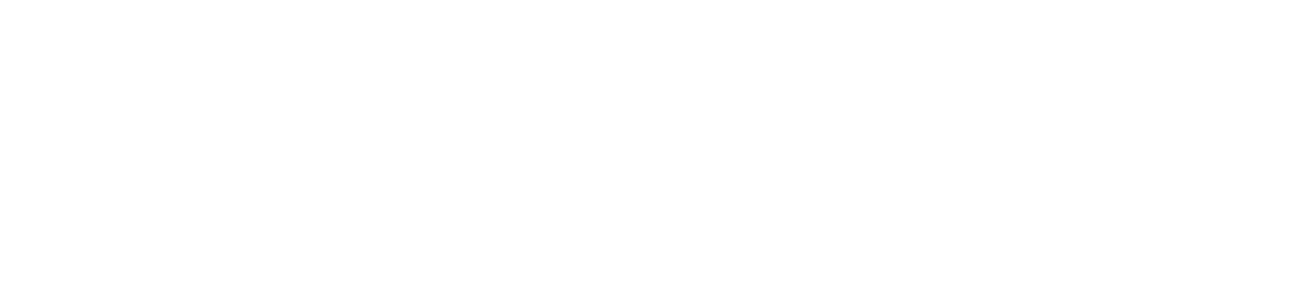
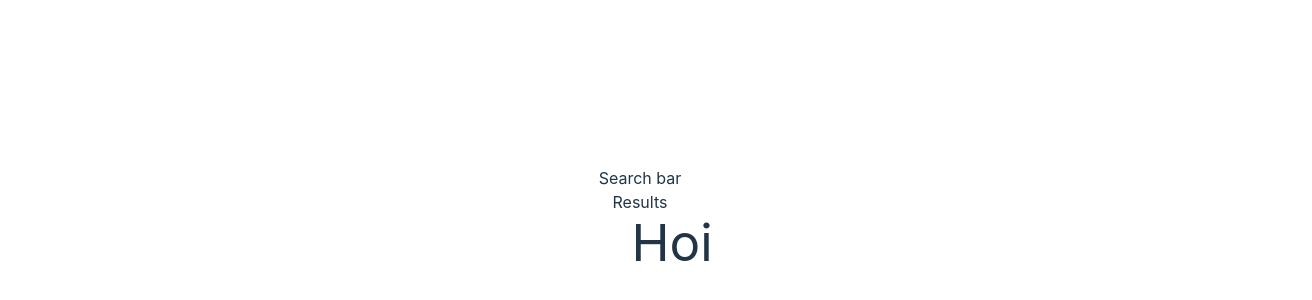
Before and after one commit to team-golfslag/Conflux-web, a React (Vite) app: page /projects/search in a window 1280 px wide. Before the commit this address had no page. Shown: the part 182-482 px from the top of the page, 1312 px wide, since content can reach past the window. Built offline with nearby package versions, Linux system fonts and the light colour scheme.

Commit message:
wip: Maak een opzet voor de zoekpagina

```diff
--- /dev/null
+++ b/src/pageComponents/ProjectCard.tsx
@@ -0,0 +1,14 @@
+import Project from "../typing/Project.ts";
+
+type ProjectCardProps = {
+    project: Project
+}
+
+
+const ProjectCard = ({project}: ProjectCardProps) => {
+    return <div className="bg-white w-screen">
+        <h1>{project.title}</h1>
+    </div>
+}
+
+export default ProjectCard
--- /dev/null
+++ b/src/pages/ProjectSearchPage.tsx
@@ -0,0 +1,20 @@
+import Project from "../typing/Project.ts";
+import ProjectCard from "../pageComponents/ProjectCard.tsx";
+
+const ProjectSearchBar = () => {
+
+    const pro: Project = {
+        title: "Hoi",
+        description: "blablabla",
+        id: "09897836754"
+    }
+
+    return <>
+        <div>Search bar</div>
+
+        <div>Results</div>
+        <ProjectCard project={pro}/>
+    </>
+}
+
+export default ProjectSearchBar
--- a/src/routes.tsx
+++ b/src/routes.tsx
@@ -9,6 +9,7 @@ import { Routes, Route } from "react-router";
 import App from "./pages/App.tsx";
 import ProjectPage from "./pages/projectPage.tsx";
 import SettingsPage from "./pages/settingsPage.tsx";
+import ProjectSearchPage from "./pages/ProjectSearchPage.tsx";
 
 /*
  this contains all of the different routes to the different pages.
@@ -20,6 +21,7 @@ const allRoutes =
   <Route index element={<App/>} />
   <Route path="/projectsPage" element={<ProjectPage/>}/>
   <Route path="/settings" element={<SettingsPage/>}/>
+  <Route path="/projects/search" element={<ProjectSearchPage/>}/>
 </Routes>
 
 export default allRoutes
```
